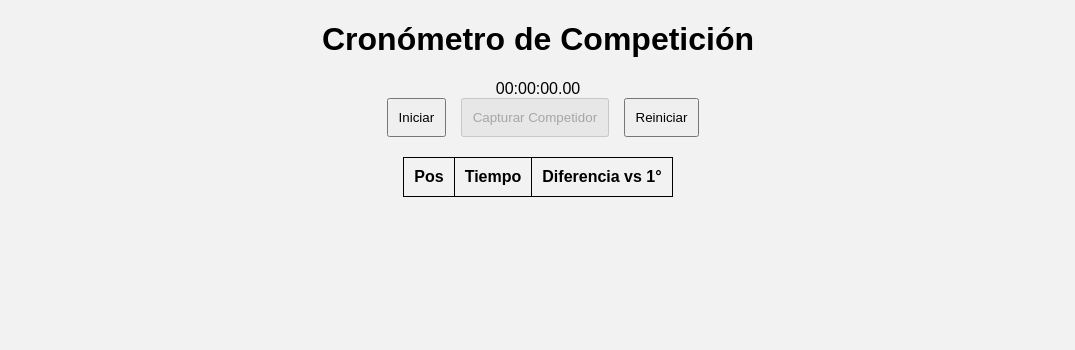
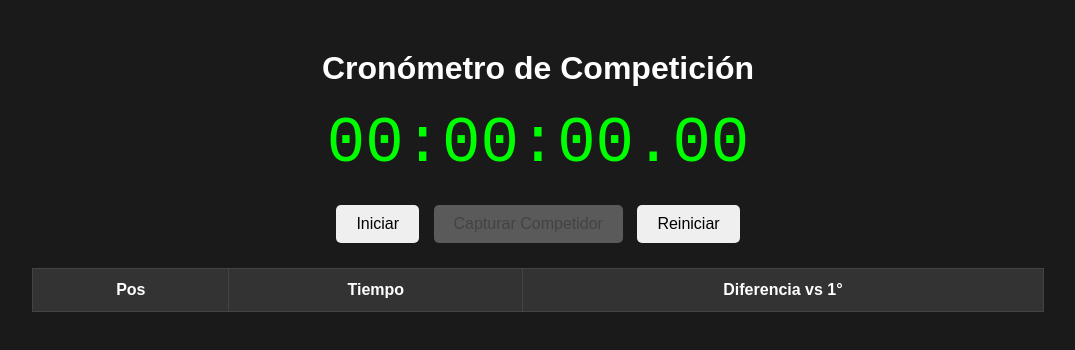
Before and after one commit to 1234-1234-123/Cronometro-Car-Mel, a plain HTML site: page index.html in a window 1280 px wide. Shown: the whole page, without its empty margins (102-1177 px from the left). Drawn offline with Linux system fonts and the light colour scheme.

Commit message:
Update style.css
cambios realizados

```diff
--- a/style.css
+++ b/style.css
@@ -1,21 +1,7 @@
-body{
-font-family: Arial;
-text-align:center;
-background-color:#f2f2f2;
-}
-
-table{
-margin:auto;
-margin-top:20px;
-border-collapse:collapse;
-}
-
-th,td{
-padding:10px;
-border:1px solid black;
-}
-
-button{
-padding:10px;
-margin-left:10px;
-}
+body { font-family: sans-serif; background: #1a1a1a; color: white; text-align: center; }
+.container { margin-top: 50px; }
+#display { font-size: 4rem; color: #00ff00; margin: 20px; font-family: monospace; }
+button { padding: 10px 20px; font-size: 1rem; margin: 5px; cursor: pointer; border-radius: 5px; border: none; }
+table { margin: 20px auto; width: 80%; border-collapse: collapse; }
+th, td { border: 1px solid #444; padding: 12px; }
+th { background: #333; }
```
